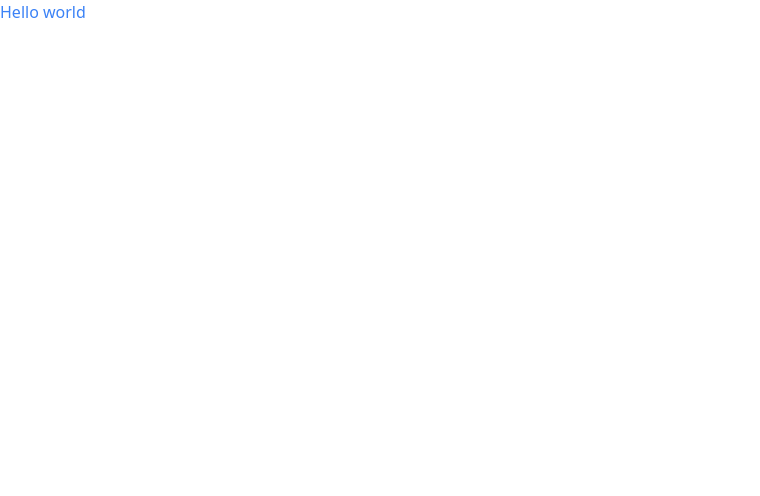
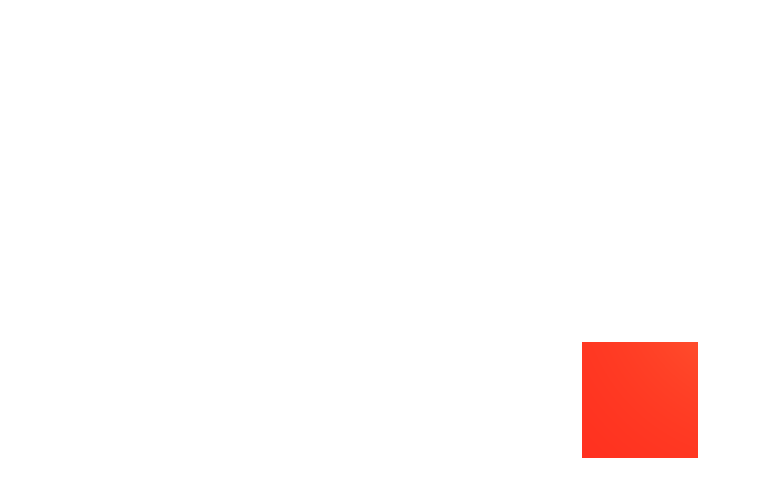
Before and after one commit to randreu28/TFG.mirror-effect, a React (Vite) app: page / in a window 1280 px wide. Shown: the top 496 px of the page, without its empty margins (0-760 px from the left). Built offline with nearby package versions, Linux system fonts and the light colour scheme.

Commit message:
Creates a simple 3D scene

```diff
--- a/src/App.tsx
+++ b/src/App.tsx
@@ -1,3 +1,12 @@
+import { Canvas } from "@react-three/fiber";
+import MyScene from "./components/MyScene";
+
 export default function App() {
-  return <div className="text-blue-500">Hello world</div>;
+  return (
+    <div className="w-screen h-screen">
+      <Canvas>
+        <MyScene />
+      </Canvas>
+    </div>
+  );
 }
--- /dev/null
+++ b/src/components/MyScene.tsx
@@ -0,0 +1,17 @@
+import { OrbitControls } from "@react-three/drei";
+
+type Props = {};
+
+export default function MyScene({}: Props) {
+  return (
+    <>
+      <OrbitControls />
+      <ambientLight />
+      <pointLight position={[1, 1, 1]} />
+      <mesh>
+        <boxGeometry args={[1, 1, 1]} />
+        <meshStandardMaterial color="red" />
+      </mesh>
+    </>
+  );
+}
```
